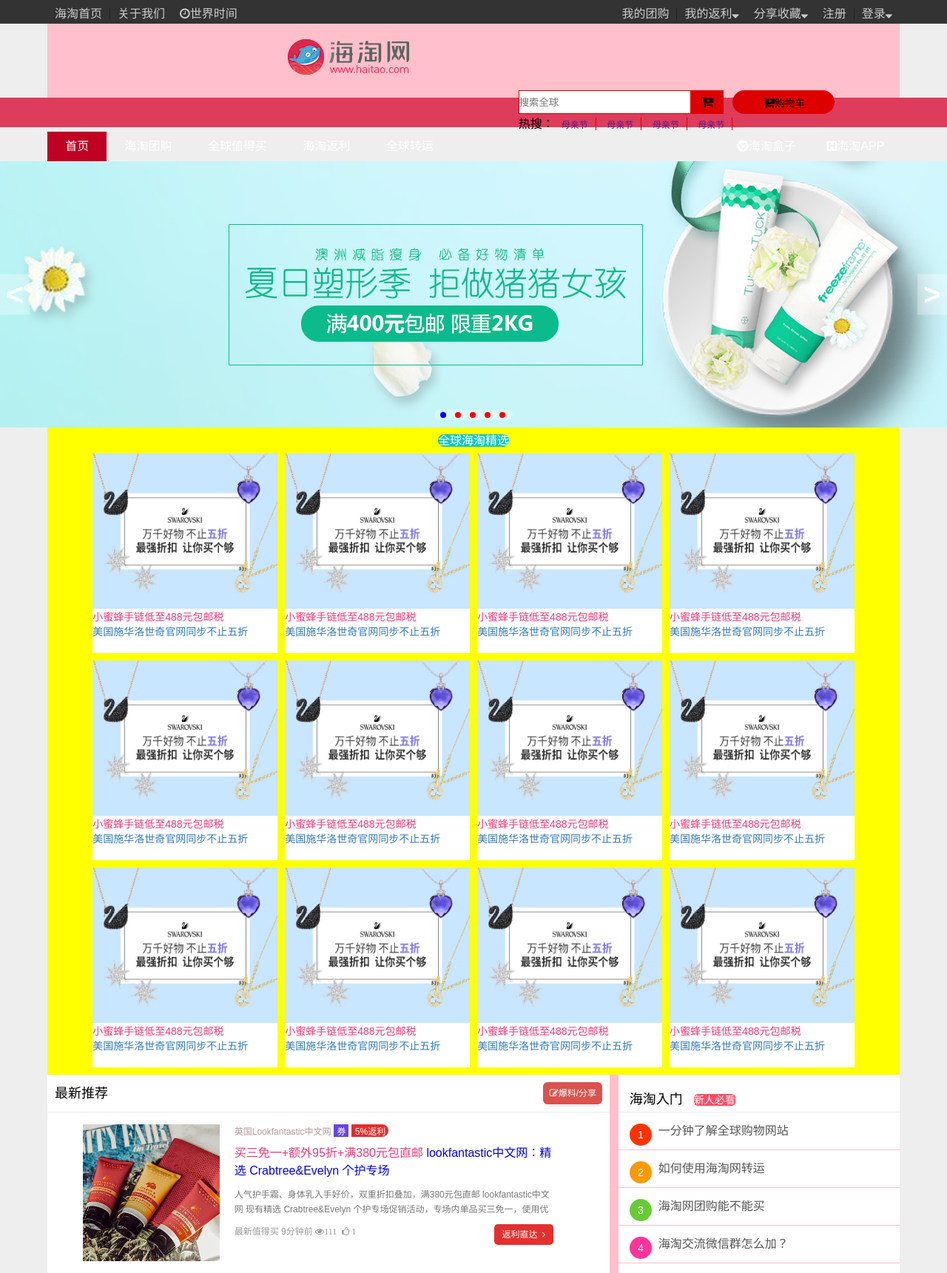
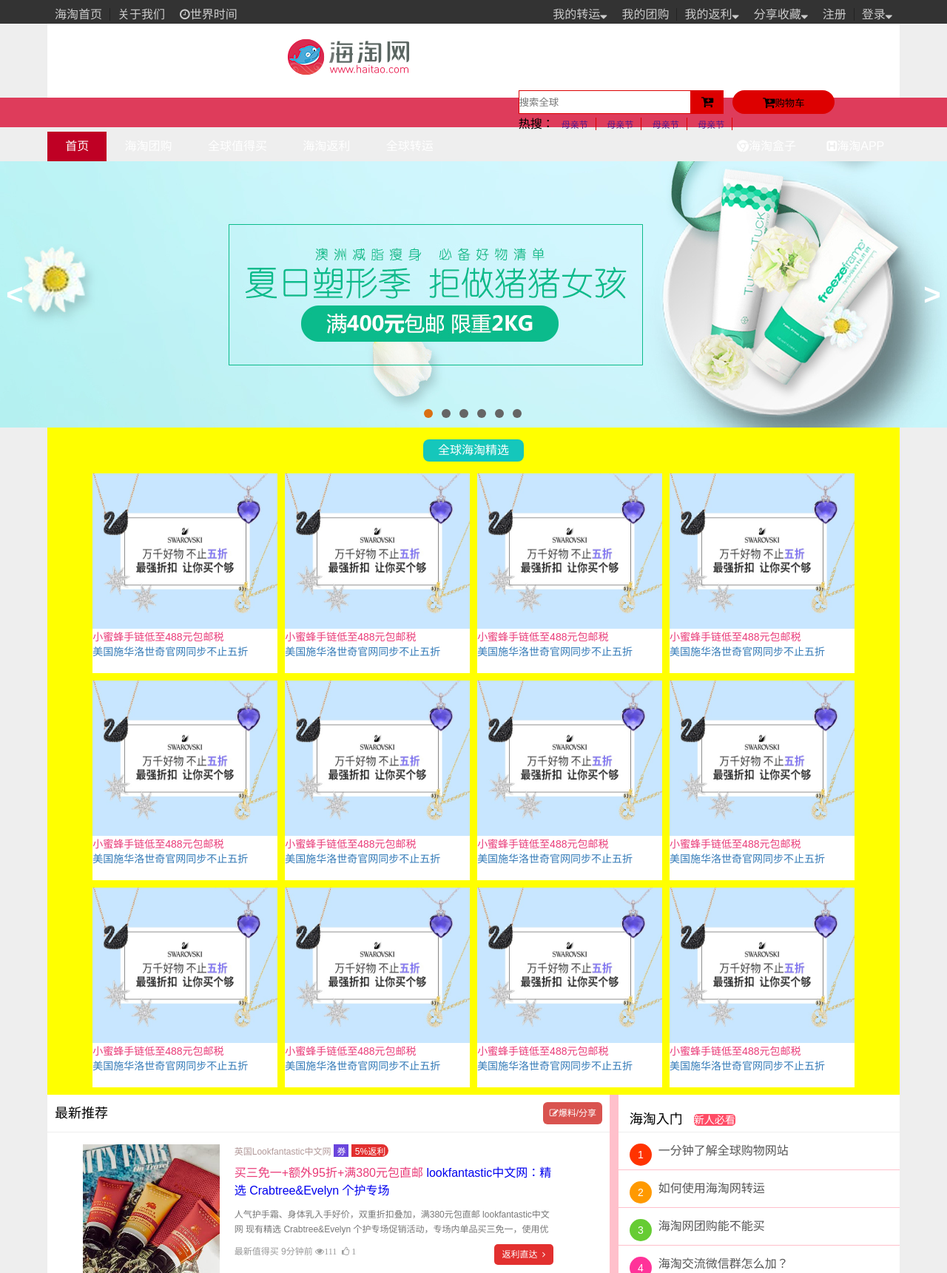
Before and after one commit to szc-sun/work, a PHP site: page / in a window 1280 px wide. Shown: the top 1721 px of the page at 74% size. Run offline with PHP 8.4, Linux system fonts and the light colour scheme.

Commit message:
主页css,简单的js

```diff
--- a/css/index.css
+++ b/css/index.css
@@ -14,17 +14,19 @@
 #top{height:32px;background:#333;}
 #top .top_box{height:32px;width:90%;margin:0 auto;}
 #top a{color:#ccc;padding:0 10px;}
-#top li{height:32px}
 .top_line{border-right:1px solid #222;}
 #top .topL{float:left;}
-.topL .dropdown-menu{width:200px;position: absolute;top:32px;z-index:10;background:#d00}
-
+.topL .dropdown-menu{width:200px;position: absolute;top:32px;z-index:10;background:#fff;display:none}
+.topR .dropdown-menu{width:120px;position: absolute;top:32px;z-index:10;background:#fff;display:none}
+.topR .dropdown-menu li{width:118px}
+.dropdown-menu li{border-top:1px solid #eee;border-bo:1px solid #eee;}
+#top .dropdown-menu a{color:#585b48;}
 #top .topR{float:right;}
-#top li{float:left;margin-top:5px}
+#top li{float:left;padding:6px 0 5px}
 
 /*logo*/
 
-.logo{height:100px;width:90%;background:pink;margin:0 auto;}
+.logo{height:100px;width:90%;background:#fff;margin:0 auto;}
 .logo_con{float:left;width:20%;margin:20px 0 0 5%;}
 .select{float:right;margin:20px 5% 0 0;width:60%;}
 .btn2{float:right;margin-right: 30px;height:32px;width:20%;background: #d00;border:0;border-radius:16px;}
@@ -39,13 +41,15 @@
 #nav .nav_con{height:40px;line-height:40px;width:90%;margin:0 auto;}
 .navL{float:left;width:70%;}
 .navR{float:right;width:30%;}
-.nav_con .navL li{float:left;padding:0 3% 0}
+.nav_con .navL li{float:left;position:relative;padding:0 3% 0}
 .nav_con .navR li{float:right;padding:0 6% 0}
 .nav_con a{display:inline-block;height:40px;line-height:40px;color:#fff;}
 .nav_con li:hover{background:#bf0024}
 .nav_con .self{background:#bf0024}
 
-
+.tuan_category_ul{border:1px solid #eee;width:120px;position: absolute;top:40px;z-index:10;background:#fff;display:none}
+.tuan_category_ul li{width:118px;}
+.list-group-item{background:#de3c5b;}
 
 /*banner*/
 .banner{display:block;overflow:hidden;height:360px;position:relative;width:100%}
@@ -55,6 +59,7 @@
 .banner .li3{position:absolute;display:block;height:360px;width:100%;background:url(../images/banner/banner3.jpg) 50% no-repeat;}
 .banner .li4{position:absolute;display:block;height:360px;width:100%;background:url(../images/banner/banner4.jpg) 50% no-repeat;}
 .banner .li5{position:absolute;display:block;height:360px;width:100%;background:url(../images/banner/banner5.jpg) 50% no-repeat;}
+.li6{position:absolute;display:block;height:360px;width:100%;background:url(../images/banner/banner6.jpg) 50% no-repeat;}
 
 
 /*#msg{
@@ -80,19 +85,18 @@
 	bottom: 10px;
 	left: 50%;
 	-webkit-transform: translateX(-50%);
-	background: rgba(255,255,255,.3);
 	border-radius: 7px;
 	padding: 3px;
 	z-index: 2;
 }
 ol li{
-	background: red;
+	background: #656565;
 	float: left;
-	width: 8px;
-	height: 8px;
+	width: 12px;
+	height: 12px;
 	margin-left: 5px;
-	-webkit-border-radius: 4px;
-	-moz-border-radius: 4px;
+	-webkit-border-radius: 6px;
+	-moz-border-radius: 6px;
 	margin-right: 7px;
 }
 .banner span{
@@ -102,7 +106,6 @@
 	font-size: 40px;
 	text-align:center;
 	color: white;
-	background: rgba(255,255,255,.3);
 	cursor: pointer;
 	position: absolute;
 	font-weight: bold;
@@ -123,13 +126,15 @@
 /*GS*/
 
 .GS{width:90%;background:yellow;margin:0 auto;text-align:center;}
-.GS span{height:35px;width:138px;border-radius:8px;background:#15c7bb;color:#ffffff;font-size:16px;line-height:35px;text-align:center;}
+.GS span{display:inline-block;height:30px;width:136px;border-radius:8px;background:#15c7bb;color:#ffffff;font-size:16px;line-height:30px;text-align:center;margin:16px 0 16px;}
+.GS span:hover{width:180px;font-size:24px;color:red;background:#ccc;}
 .GS_con{margin:0 56px 0 56px}
-.goods{float:left;height:270px;width:24%;background: #FFFFFF;margin:0 0.5% 10px 0.5%;text-align:left;}
+.goods{position:relative;float:left;height:270px;width:24%;background: #FFFFFF;margin:0 0.5% 10px 0.5%;text-align:left;}
 .goods img{width:100%;height:210px}
 .goods a{font-size:14px;color:#e93b78}
 .goods .txt_box a p{overflow: hidden;white-space: nowrap;text-overflow: ellipsis;}
 .goods .txt_box a p:nth-child(2){color:#337ab7;}
+.goods .txt_box a:hover p{color:#337AB7;}
 
 /*news*/
 .news{width:90%;background:pink;margin:0 auto;}
--- a/index.html
+++ b/index.html
@@ -16,7 +16,7 @@
 					<li><a href="">海淘首页</a><span class="top_line"></span></li>
 					<li><a href="">关于我们</a></li>
 					<li class = "drop_con"><a href=""><span class= "fa fa-clock-o"></span>世界时间</a>
-						<ul class="dropdown-menu clear-fix  nav_dropdown_time" style="display:none;">
+						<ul class="dropdown-menu clear-fix  nav_dropdown_time">
 						<li id="localutc_time">本地时间：2018/6/28 上午9:05:45</li>
 						<!--<li id="portland_time"></li> -->
 						<li id="losangeles_time">美国洛杉矶：2018年6月27日17:05:45</li>
@@ -31,12 +31,40 @@
 
 
 				<ul class = "topR">
-					<li><a href=">我的转运<span class = "fa fa-sort-desc"></span></a></li>
+					<li class = "drop_con"><a href="">我的转运<span class = "fa fa-sort-desc"></span></a>
+						<ul class="dropdown-menu nav_dropdown_menu" >
+							<li><a href="//my.haitao.com/ship/" class=""><span class="fa fa-fw fa-bank"></span> 转运仓库</a></li>
+							<li><a href="//my.haitao.com/ship/yubao.php" class=""><span class="fa fa-fw fa-bullhorn"></span> 到货预报</a></li>
+							<li><a href="//my.haitao.com/ship/product.php" class=""><span class="fa fa-fw fa-cube"></span> 包裹管理</a></li>
+							<li><a href="//my.haitao.com/ship/order.php" class=""><span class="fa fa-fw fa-paper-plane"></span> 转运订单</a></li>
+							<li><a href="//my.haitao.com/ship/renling.php" class=""><span class="fa fa-fw fa-podcast"></span> 包裹认领</a></li>
+						</ul>
+					</li>
 					<li><a href="">我的团购</a><span class="top_line"></span></li>
-					<li><a href="">我的返利<span class = "fa fa-sort-desc"></span></a></li>
-					<li><a href="">分享收藏<span class = "fa fa-sort-desc"></span></a></li>
+					<li class = "drop_con"><a href="">我的返利<span class = "fa fa-sort-desc"></span></a>
+						<ul class="dropdown-menu nav_dropdown_menu">
+							<li><a href="//my.haitao.com/hongbao/" class=""><span class="fa fa-fw fa-money"></span> 返利打赏</a></li>
+							<li><a href="//my.haitao.com/hongbao/?type=2" class=""><span class="fa fa-fw fa-gift"></span> 转运红包</a></li>
+							<li><a href="//www.haitao.com/share/288703.html"><span class="fa fa-fw fa-book"></span> 返利攻略</a></li>
+							<li><a href="//my.haitao.com/hongbao/?type=3" class=""><span class="fa fa-fw fa-users"></span> 我的邀请</a></li>
+						</ul>
+					</li>
+					<li class = "drop_con"><a href="">分享收藏<span class = "fa fa-sort-desc"></span></a>
+						<ul class="dropdown-menu nav_dropdown_menu">
+							<li><a href="//my.haitao.com/share/"><span class="fa fa-fw fa-book"></span> 我的分享</a></li>
+							<li><a href="//www.haitao.com/share/edit.php"><span class="fa fa-fw fa-edit"></span> 写分享</a></li>
+							<li><a href="//www.haitao.com/collect/" class="header_top_line"><span class="fa fa-fw fa-star"></span> 我的收藏</a></li>
+						</ul>
+					</li>
 					<li><a href="">注册</a><span class="top_line"></span></li>
-					<li><a href="">登录<span class = "fa fa-sort-desc"></span></a></li>
+					<li class = "drop_con"><a href="">登录<span class = "fa fa-sort-desc"></span></a>
+						<ul class="dropdown-menu nav_dropdown_menu">
+							<li><a href="//my.haitao.com/login/?url="><span class="fa fa-user  fa-fw"></span> 会员登录</a></li>
+							<li> <a href="//my.haitao.com/login/sso/login.php?t=xss" target="_blank"><span class="fa fa-weixin fa-fw"></span> 微信登录</a></li>
+							<li><a href="//my.haitao.com/login/sso/login.php?t=bss"><span class="fa fa-weibo fa-fw"></span> 微博登录</a></li>
+							<li><a href="//my.haitao.com/login/sso/login.php?t=qss" target="_blank"><span class="fa fa-qq fa-fw"></span> QQ登录</a></li>
+						</ul>
+					</li>
 				</ul>
 			</div>
 		</div>
@@ -66,7 +94,37 @@
 			<div class="nav_con clear-fix">
 				<ul class = "navL">
 					<li  class ="self"><a href="#">首页</a></li>
-					<li><a href="">海淘团购</a></li>
+					<li class = "drop_con"><a href="">海淘团购</a>
+						<ul class="tuan_category_ul dropdown-menu">
+							<li class="list-group-item">
+								<a href="/tuan/product/?cid=409" target="_blank"><i class="fa fa-fw fa-child"></i>育儿<span class="pull-right"><i class=" fa fa-angle-right"></i></span></a>
+							</li>
+							<li class="list-group-item">
+								<a href="/tuan/product/?cid=431" target="_blank"><i class="fa fa-fw fa-leaf"></i>保健<span class="pull-right"><i class=" fa fa-angle-right"></i></span></a>
+							</li>
+							<li class="list-group-item">
+								<a href="/tuan/product/?cid=384" target="_blank"><i class="fa fa-fw fa-female"></i>美妆<span class="pull-right"><i class=" fa fa-angle-right"></i></span></a>
+							</li>
+							<li class="list-group-item">
+								<a href="/tuan/product/?cid=360" target="_blank"><i class="fa fa-fw fa-ravelry"></i>生活<span class="pull-right"><i class=" fa fa-angle-right"></i></span></a>
+							</li>
+							<li class="list-group-item">
+								<a href="/tuan/product/?cid=498" target="_blank">
+							<i class="fa fa-fw fa-shopping-bag"></i>箱包<span class="pull-right"><i class=" fa fa-angle-right"></i></span></a>
+							</li>
+							<li class="list-group-item">
+								<a href="/tuan/product/?cid=465" target="_blank"><i class="fa fa-fw fa-paw"></i>鞋子<span class="pull-right"><i class=" fa fa-angle-right"></i></span></a>
+							</li>
+							<li class="list-group-item">
+								<a href="/tuan/product/?cid=428" target="_blank"><i class="fa fa-fw fa-tachometer"></i> 美食<span class="pull-right"><i class=" fa fa-angle-right"></i></span></a>
+							</li>
+							<li class="list-group-item">
+								<a href="/tuan/product/?cid=378" target="_blank"><i class="fa fa-fw fa-empire"></i> 潮流<span class="pull-right"><i class=" fa fa-angle-right"></i></span></a>
+							</li>
+
+						</ul>
+					</li>
+
 					<li><a href="">全球值得买</a></li>
 					<li><a href="">海淘返利</a></li>
 					<li><a href="">全球转运</a></li>
@@ -87,6 +145,7 @@
 				<li class = "li3"><a href=""></a></li>
 				<li class = "li4"><a href=""></a></li>
 				<li class = "li5"><a href=""></a></li>
+				<li class = "li6"><a href=""></a></li>
 			</ul>
 		</div>
 
--- a/js/index.js
+++ b/js/index.js
@@ -57,10 +57,10 @@
 	slide : function(){
 		for(var i = 0;i < this.num;i ++){
 			this.ullis[i].style.display = 'none';
-			this.ollis[i].style.background = 'red';
+			this.ollis[i].style.background = '#656565';
 		}
 		this.ullis[this.indexA].style.display = 'block';
-		this.ollis[this.indexA].style.background = 'blue';
+		this.ollis[this.indexA].style.background = '#da6f13';
 
 	},
 	addEvent : function(){
```
Also changed, not shown: js/menu.js (+106 -3 lines), images/banner/banner6.jpg (added).
